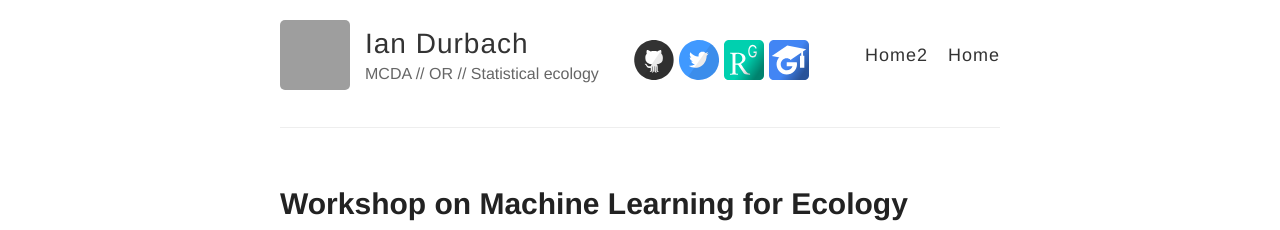
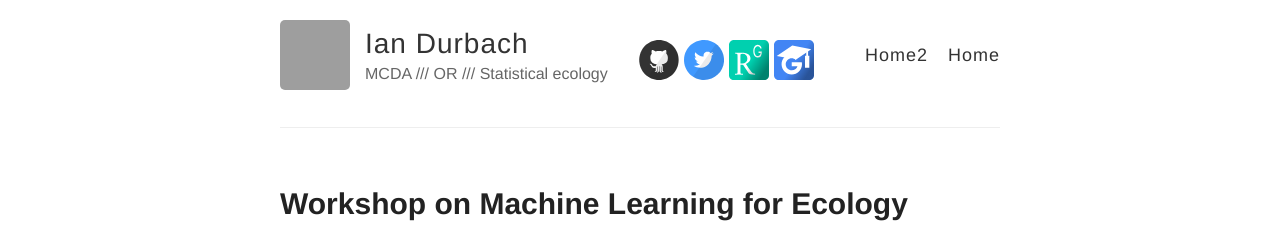
Before and after one commit to iandurbach/iandurbach.github.io, a Jekyll site: the page built from index.html, in a window 1280 px wide. Shown: the top 230 px of the page. Built offline with Jekyll 4.4.1, drawn with Linux system fonts in a browser that asks for light colours; grey boxes are pictures that could not be loaded.

```diff
--- a/_config.yml
+++ b/_config.yml
@@ -6,7 +6,7 @@
 name: Ian Durbach
 
 # Short bio or description (displayed in the header)
-description: MCDA // OR // Statistical ecology
+description: MCDA /// OR /// Statistical ecology
 
 # URL of your avatar or profile pic (you could use your GitHub profile pic)
 avatar: https://avatars3.githubusercontent.com/u/14127459?v=4&s=400
```
